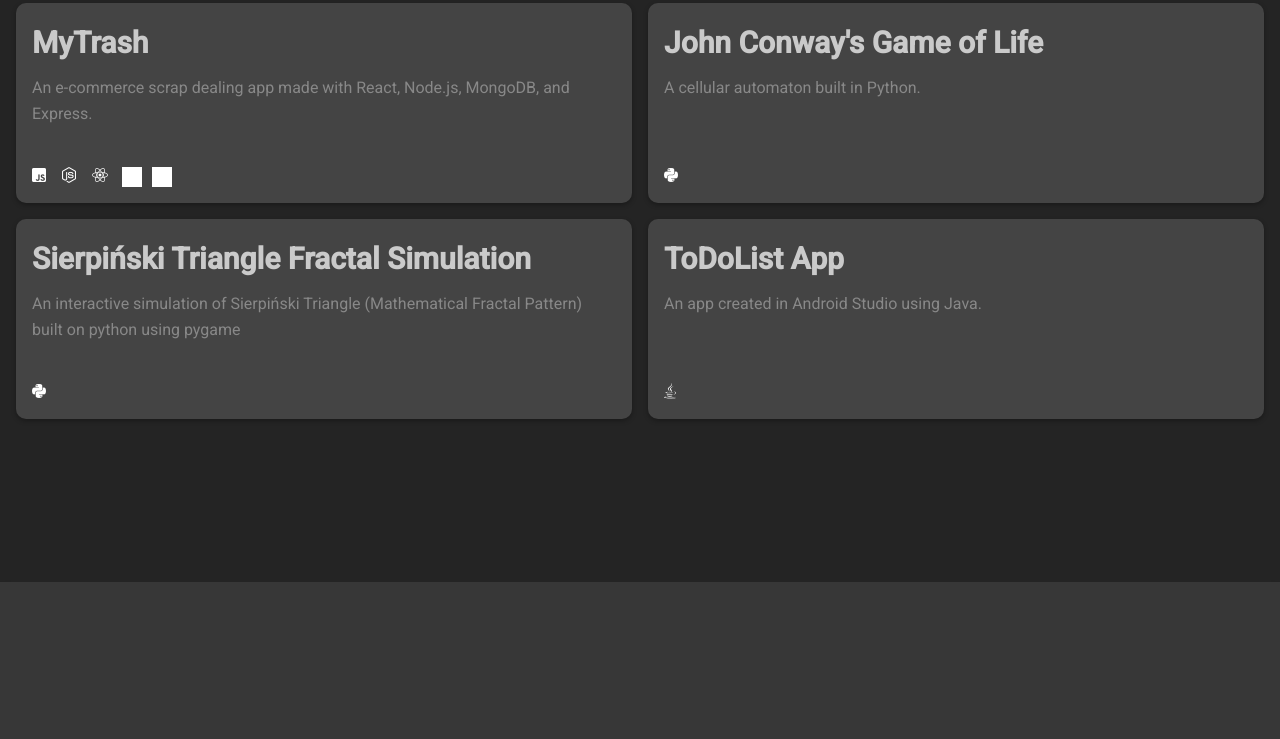
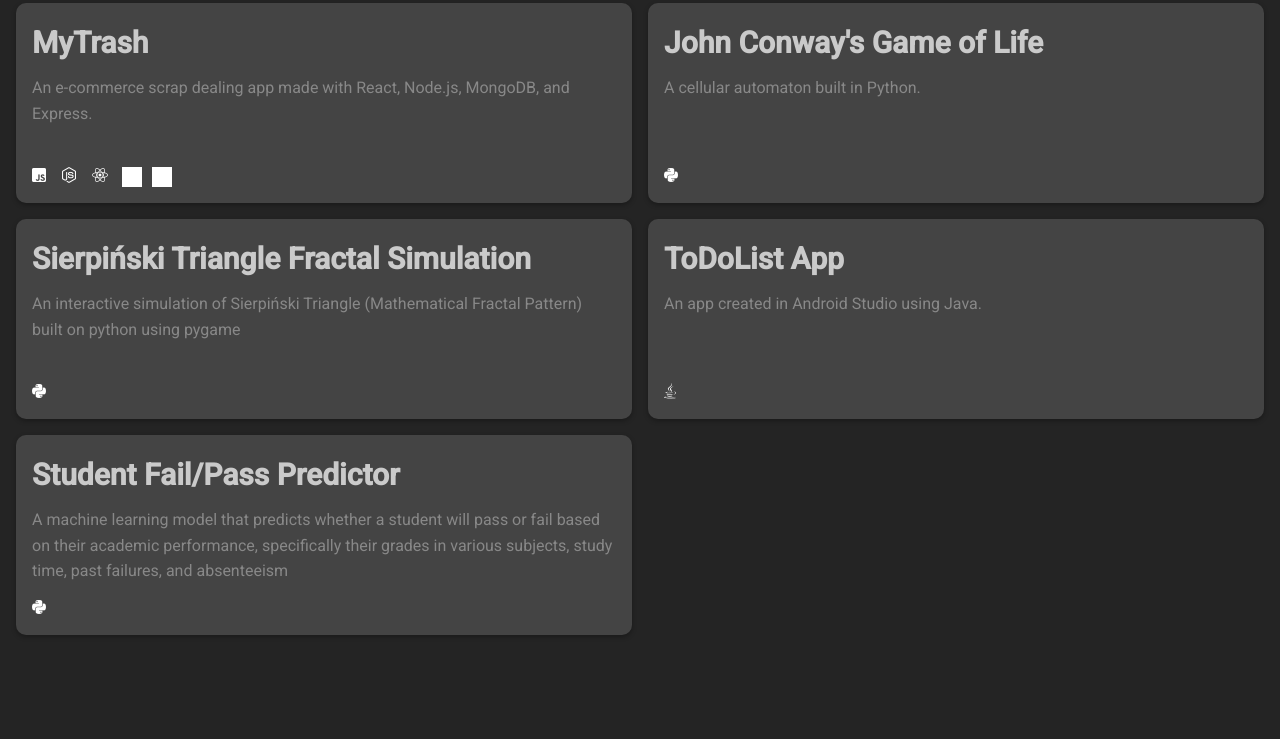
Before and after one commit to Sid00867/Sid00867.github.io, a plain HTML site: page index.html in a window 1280 px wide. Shown: the part 1921-2660 px from the top of the page. Drawn offline with Linux system fonts and the light colour scheme; grey boxes are pictures that could not be loaded.

Commit message:
Update index.html

```diff
--- a/index.html
+++ b/index.html
@@ -91,6 +91,16 @@
                         <i class="fab fa-java" title="Java"></i>
                     </span>
                 </div>
+
+                <div class="project-card">
+                    <div class="card-content">
+                        <h4>Student Fail/Pass Predictor</h4>
+                        <p>A machine learning model that predicts whether a student will pass or fail based on their academic performance, specifically their grades in various subjects, study time, past failures, and absenteeism</p>
+                    </div>
+                    <span class="languages">
+                        <i class="fab fa-python" title="Python"></i>
+                    </span>
+                </div>
             </div>
         </section>
 
```
